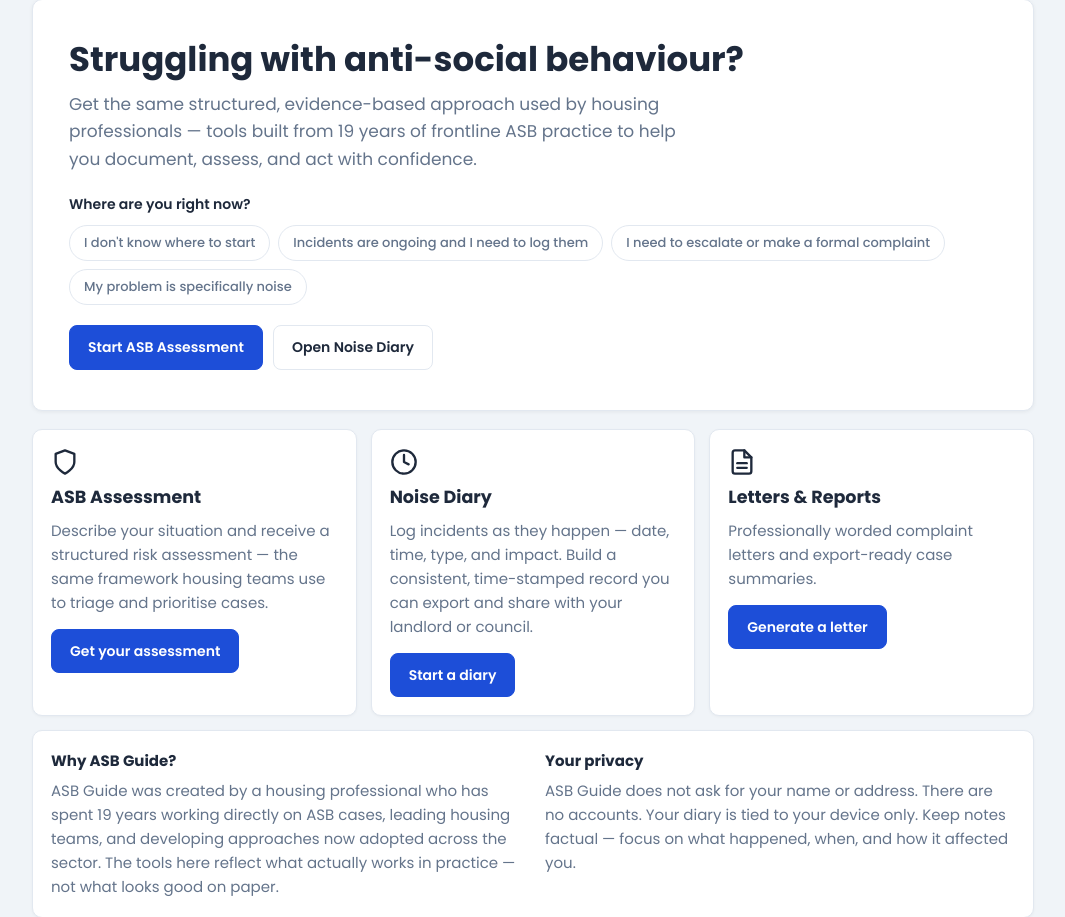
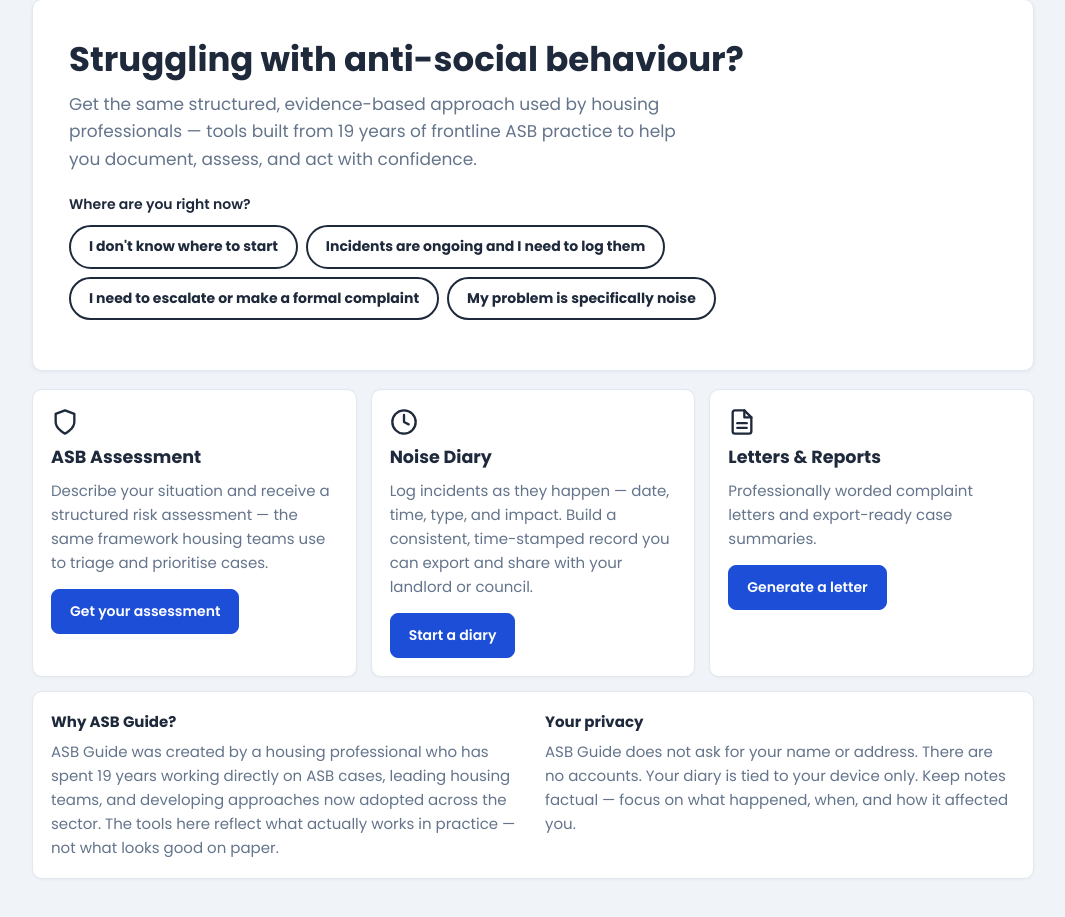
Before and after one commit to ErnieCap/WASBA, a Flask app: page / in a window 1280 px wide. Shown: the part 174-1091 px from the top of the page, without its empty margins (107-1172 px from the left). Run offline with Flask 3, Linux system fonts and the light colour scheme.

Commit message:
remove hero CTA buttons and upgrade triage as primary interaction
Deletes the 'Start ASB Assessment' and 'Open Noise Diary' buttons from
the hero card. Triage options are now the sole call-to-action — restyled
as bold strong-outline pills (2px border, hover/selected fill) to feel
like the primary interactive element. Updates all four guidance strings
to the new copy.

Co-Authored-By: Claude Sonnet 4.6 <noreply@anthropic.com>

```diff
--- a/static/css/app.css
+++ b/static/css/app.css
@@ -202,26 +202,28 @@ input:focus, select:focus, textarea:focus {
 /* ── Triage ──────────────────────────────────────────────── */
 .triage-option {
   display: inline-flex; align-items: center;
-  padding: 7px 14px;
-  min-height: 36px;
+  padding: 10px 18px;
+  min-height: 40px;
   border-radius: 999px;
-  border: 1px solid var(--line);
-  background: var(--panel);
-  color: var(--muted);
-  font-size: 13px;
-  font-weight: 500;
+  border: 2px solid var(--text);
+  background: transparent;
+  color: var(--text);
+  font-size: 14px;
+  font-weight: 700;
   cursor: pointer;
   font-family: inherit;
   line-height: 1.4;
-  transition: border-color .15s, color .15s, background .15s, box-shadow .15s;
+  transition: border-color .15s, color .15s, background .15s;
 }
-.triage-option:hover { border-color: var(--accent); color: var(--accent); }
+.triage-option:hover {
+  background: var(--accent);
+  border-color: var(--accent);
+  color: #fff;
+}
 .triage-option.selected {
+  background: var(--accent);
   border-color: var(--accent);
-  background: #eff6ff;
-  color: var(--accent);
-  font-weight: 600;
-  box-shadow: 0 0 0 1px var(--accent);
+  color: #fff;
 }
 .card--highlighted {
   border-color: var(--accent) !important;
--- a/templates/landing.html
+++ b/templates/landing.html
@@ -20,11 +20,6 @@
         <button class="triage-option" onclick="triageSelect('noise', this)">My problem is specifically noise</button>
       </div>
       <p id="triage-guidance" style="font-size:13px; color:var(--muted); margin:10px 0 0; min-height:0;"></p>
-    </div>
-
-    <div style="display:flex; gap:10px; flex-wrap:wrap; margin-top:20px;">
-      <a class="btn primary" href="{{ url_for('asb') }}">Start ASB Assessment</a>
-      <a class="btn" href="{{ url_for('noise_index') }}">Open Noise Diary</a>
     </div>
   </div>
 
@@ -98,10 +93,10 @@
     noise:    { primary: ['card-noise'],                 secondary: ['card-letters'] }
   };
   var triageGuidance = {
-    assess:   'Start with the ASB Assessment to understand your situation and get a structured view of the risk before taking further action.',
-    log:      'Use the Noise Diary to build a time-stamped record, then generate a formal letter once you have enough evidence.',
-    escalate: 'Use Letters & Reports to generate a professionally worded complaint or formal escalation document.',
-    noise:    'Start logging with the Noise Diary — a time-stamped record makes your formal complaint far more effective.'
+    assess:   'Start here — the assessment will tell you what kind of situation you\'re dealing with.',
+    log:      'Use the Noise Diary to build your record, then generate a letter when you\'re ready to escalate.',
+    escalate: 'Go straight to Letters & Reports to produce a formal complaint or case summary.',
+    noise:    'Start logging with the Noise Diary — you can generate a formal complaint letter once you have a record.'
   };
 
   function clearTriage() {
```
